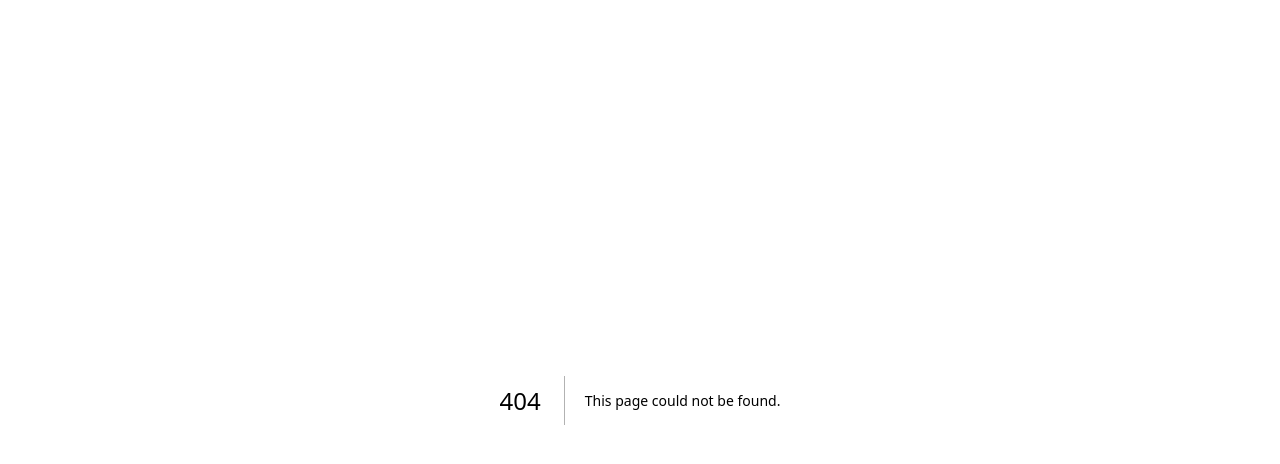
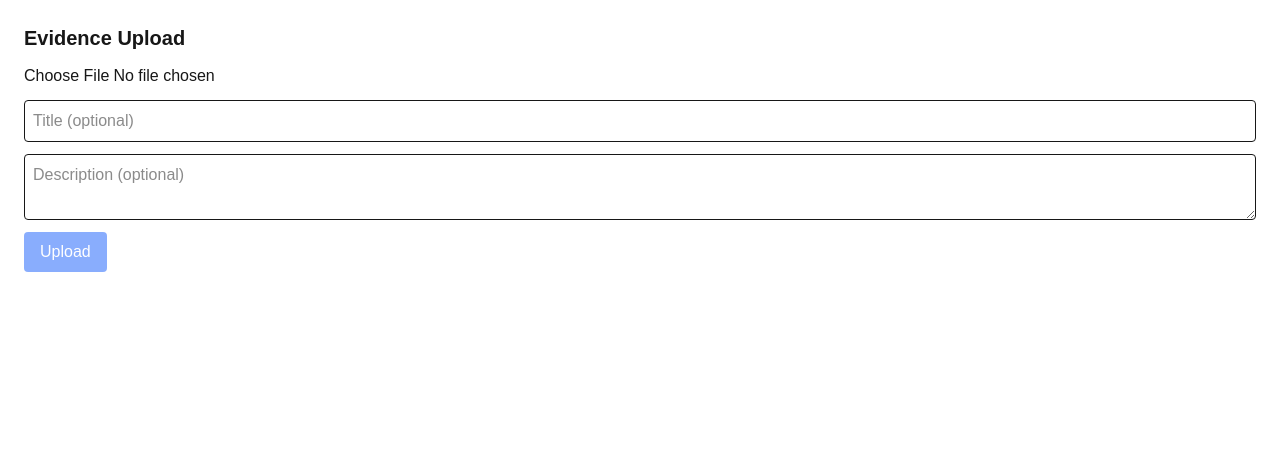
Before and after one commit to MindTraceCyber/MindTrace, a Next.js app in the folder web/: page /evidence in a window 1280 px wide. Before the commit this address had no page. Shown: the top 464 px of the page. Built offline with nearby package versions, Linux system fonts and the light colour scheme.

Commit message:
Add /evidence route page

```diff
--- /dev/null
+++ b/web/src/app/evidence/page.tsx
@@ -0,0 +1,42 @@
+'use client';
+import { useState } from 'react';
+import { createEvidence } from '../../../lib/actions/evidence';
+
+export default function EvidencePage() {
+  const [file, setFile] = useState<File | null>(null);
+  const [title, setTitle] = useState('');
+  const [description, setDescription] = useState('');
+  const [loading, setLoading] = useState(false);
+
+  async function onUpload() {
+    if (!file) return alert('Pick a file first');
+    setLoading(true);
+    try {
+      await createEvidence({ file, title, description });
+      alert('Uploaded!');
+      setFile(null);
+      setTitle('');
+      setDescription('');
+    } catch (e: any) {
+      console.error(e);
+      alert(e?.message || 'Upload failed');
+    } finally {
+      setLoading(false);
+    }
+  }
+
+  return (
+    <main className="p-6 space-y-3">
+      <h1 className="text-xl font-bold">Evidence Upload</h1>
+      <input type="file" onChange={(e) => setFile(e.target.files?.[0] ?? null)} />
+      <input className="border rounded p-2 block w-full" placeholder="Title (optional)"
+             value={title} onChange={(e) => setTitle(e.target.value)} />
+      <textarea className="border rounded p-2 block w-full" placeholder="Description (optional)"
+                value={description} onChange={(e) => setDescription(e.target.value)} />
+      <button onClick={onUpload} disabled={loading || !file}
+              className="px-4 py-2 rounded bg-blue-600 text-white disabled:opacity-50">
+        {loading ? 'Uploading…' : 'Upload'}
+      </button>
+    </main>
+  );
+}
```
